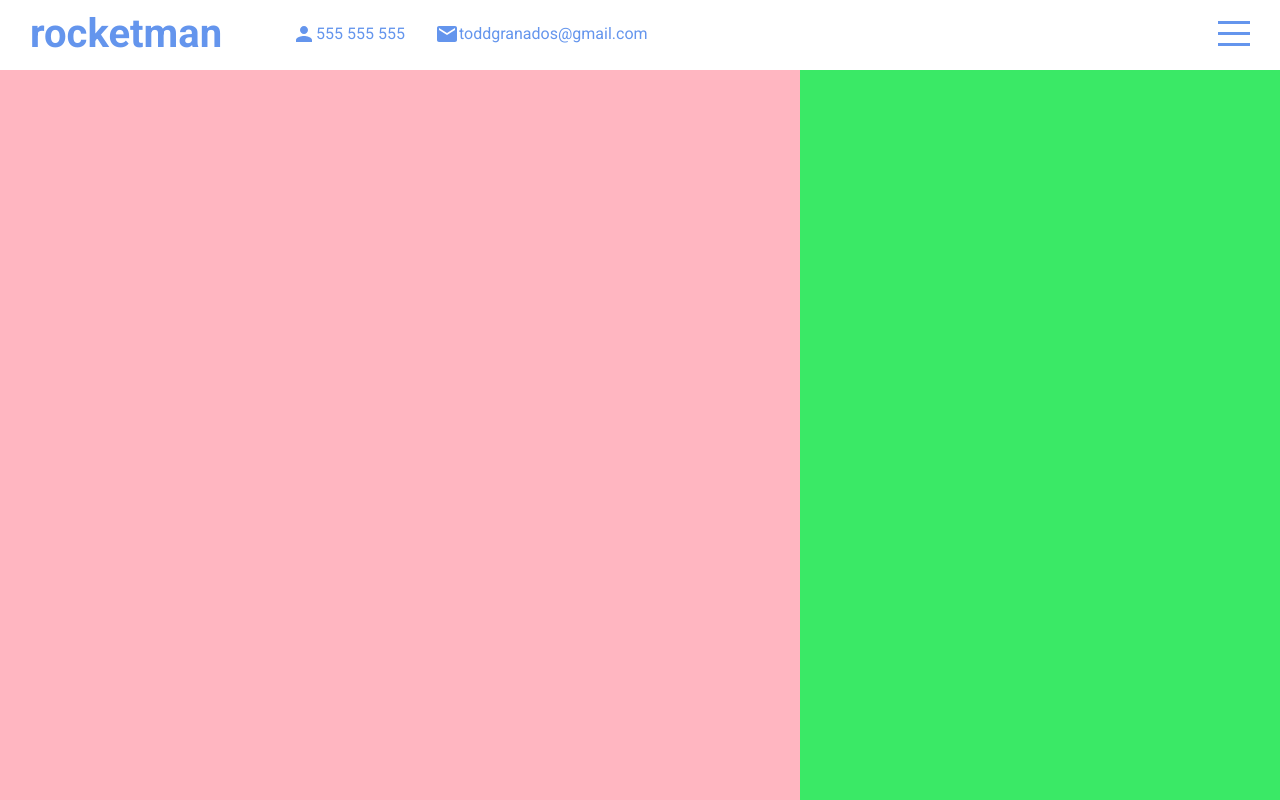
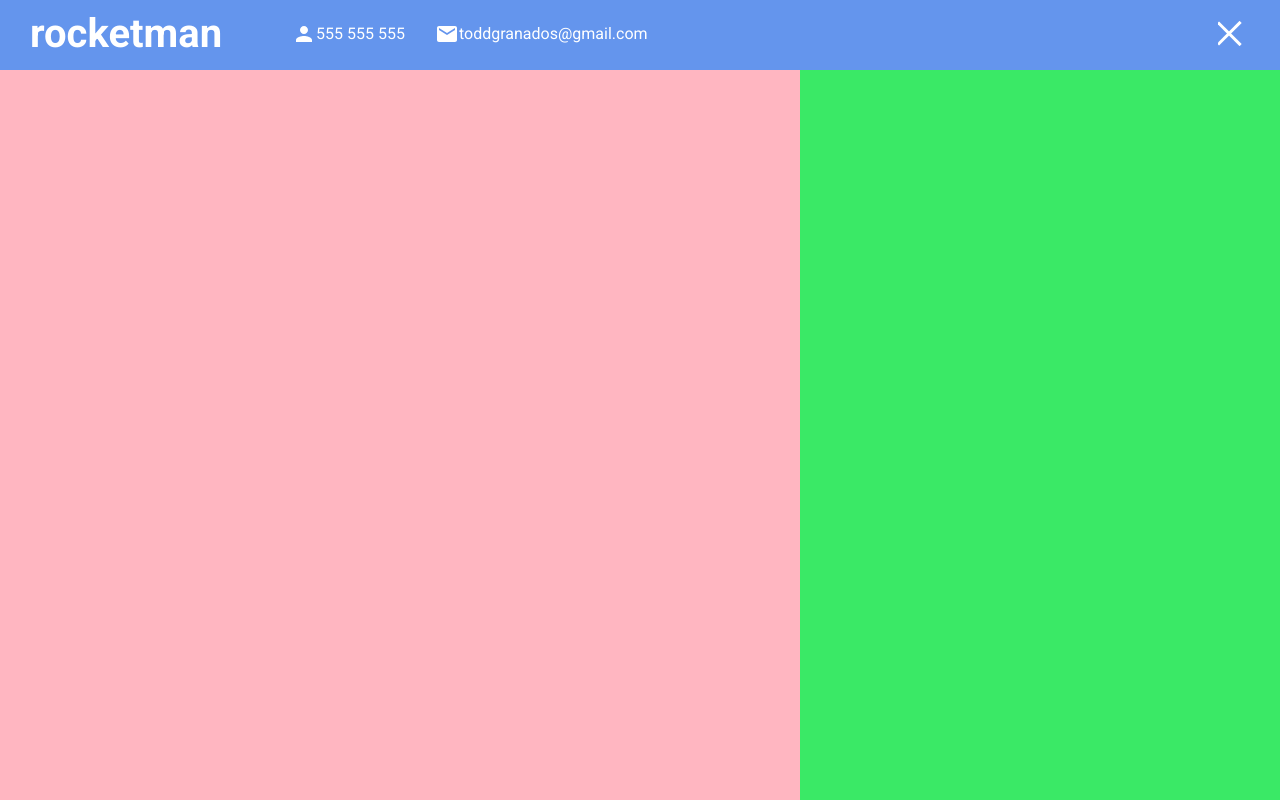
Before and after one commit to Thetodd7/react-portfolio, a React (Create React App) app: page / in a window 1280 px wide. Built offline with nearby package versions, Linux system fonts and the light colour scheme.

Commit message:
Add files via upload

```diff
--- a/src/components/topbar/Topbar.jsx
+++ b/src/components/topbar/Topbar.jsx
@@ -3,7 +3,7 @@
 
 export default function Topbar() {
     return (
-        <div className="topbar">
+        <div className="topbar active">
           <div className="wrapper">
               <div className="left">
 
--- a/src/components/topbar/topbar.scss
+++ b/src/components/topbar/topbar.scss
@@ -53,7 +53,8 @@
                 width: 100%;
                 height: 3px;
                 background-color: $mainColor;
-
+                transform-origin: left;
+                transition: all 2s ease;
 
             }
         }
@@ -63,4 +64,32 @@
 
 
   }
+  &.active{
+    background-color: $mainColor;
+    color:white;
+
+
+    .hamburger{
+        span{
+
+            &:first-child{
+                background-color: white;
+                transform: rotate(45deg);
+            }
+            &:nth-child(2){
+                opacity: 0;
+            }
+            &:last-child{
+                background-color: white;
+                transform: rotate(-45deg);
+
+
+            }
+        }
+
+
+    }
+
+  }
+
 }
```
